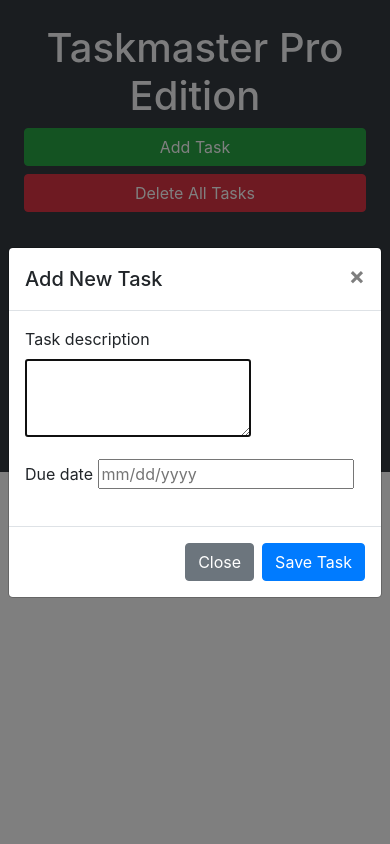
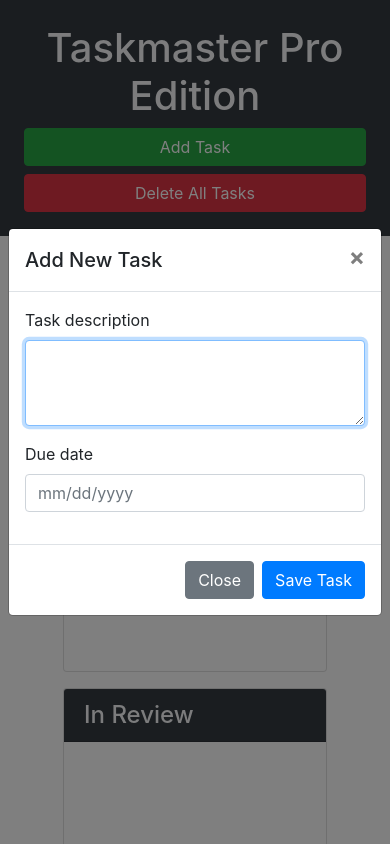
Before and after one commit to allanp94/taskmaster-pro, a plain HTML site: page index.html in a window 390 px wide. Both pictures are taken after a click on the button "Add Task". Shown: the top 844 px of the page. Drawn offline with nearby package versions, Linux system fonts and the light colour scheme.

Commit message:
added additional task progression and styled them using Bootstrap; also added a bin at the bottom of the page that does not have functionality at the moment

```diff
--- a/index.html
+++ b/index.html
@@ -1,44 +1,99 @@
 <!DOCTYPE html>
 <html lang="en">
-
   <head>
-  <meta charset="UTF-8">
-  <meta name="viewport" content="width=device-width, initial-scale=1.0">
-  <meta http-equiv="X-UA-Compatible" content="ie=edge">
-  <link rel="stylesheet" href="https://cdnjs.cloudflare.com/ajax/libs/twitter-bootstrap/4.3.1/css/bootstrap.min.css">
+    <meta charset="UTF-8" />
+    <meta name="viewport" content="width=device-width, initial-scale=1.0" />
+    <meta http-equiv="X-UA-Compatible" content="ie=edge" />
+    <link
+      rel="stylesheet"
+      href="https://cdnjs.cloudflare.com/ajax/libs/twitter-bootstrap/4.3.1/css/bootstrap.min.css"
+    />
     <link rel="stylesheet" href="./assets/css/style.css" />
     <title>Taskmaster Pro</title>
   </head>
 
   <body>
-
     <div class="row min-vh-100 no-gutters">
-    <header class="col-12 col-lg-3 bg-dark text-light d-flex flex-column p-4 p-lg-3">
+      <header
+        class="col-12 col-lg-3 bg-dark text-light sticky-top d-flex flex-column p-4 p-lg-3"
+      >
         <h1 class="text-center">Taskmaster Pro Edition</h1>
-      <button id="create-task" class="btn btn-block btn-success" data-toggle="modal" data-target="#task-form-modal">Add
-        Task</button>
-      <button id="remove-tasks" class="btn btn-block btn-danger">Delete All Tasks</button>
-      <p class="mt-auto">Lorem ipsum dolor sit amet consectetur adipisicing elit. Modi voluptas architecto ipsa
-        excepturi aut non
-        laudantium sequi fugit officiis optio deleniti asperiores rem eius laborum maxime blanditiis culpa, quis iste?
+        <button
+          id="create-task"
+          class="btn btn-block btn-success"
+          data-toggle="modal"
+          data-target="#task-form-modal"
+        >
+          Add Task
+        </button>
+        <button id="remove-tasks" class="btn btn-block btn-danger">
+          Delete All Tasks
+        </button>
+        <p class="mt-auto d-none d-lg-block">
+          Lorem ipsum dolor sit amet consectetur adipisicing elit. Modi voluptas
+          architecto ipsa excepturi aut non laudantium sequi fugit officiis
+          optio deleniti asperiores rem eius laborum maxime blanditiis culpa,
+          quis iste?
         </p>
       </header>
-    <main class="col-12 col-lg-9">
-      <div class="m-5">
-        <h2>To Do</h2>
-        <ul id="list-toDo" class="list-group"> </ul>
+      <main class="col-12 col-lg-9 d-flex flex-column">
+        <div class="m-5 row justify-content-around">
+          <!--to-do start-->
+          <div class="col-12 col-md-6 col-xl-3 mb-3">
+            <div class="card">
+              <h4 class="card-header bg-dark text-light">To Do</h4>
+              <ul id="list-toDo" class="list-group list-group-flush"></ul>
+            </div>
+          </div>
+          <!--in progress-->
+          <div class="col-12 col-md-6 col-xl-3 mb-3">
+            <div class="card">
+              <h4 class="card-header bg-dark text-light">In Progress</h4>
+              <ul id="list-inProgress" class="list-group list-group-flush"></ul>
+            </div>
+          </div>
+          <!--in review -->
+          <div class="col-12 col-md-6 col-xl-3 mb-3">
+            <div class="card">
+              <h4 class="card-header bg-dark text-light">In Review</h4>
+              <ul id="list-inReview" class="list-group list-group-flush"></ul>
+            </div>
+          </div>
+          <!--done-->
+          <div class="col-12 col-md-6 col-xl-3 mb-3">
+            <div class="card">
+              <h4 class="card-header bg-dark text-light">Done</h4>
+              <ul id="list-done" class="list-group list-group-flush"></ul>
+            </div>
+          </div>
+        </div>
+        <div id="trash" class="mt-auto">
+          <div class="w-100 bg-danger p-3 text-center text-light display-4">
+            Drop here to REMOVE
+          </div>
         </div>
       </main>
     </div>
 
     <!-- Modal -->
-  <div class="modal fade" id="task-form-modal" tabindex="-1" role="dialog" aria-labelledby="task-form-modal"
-    aria-hidden="true">
+    <div
+      class="modal fade"
+      id="task-form-modal"
+      tabindex="-1"
+      role="dialog"
+      aria-labelledby="task-form-modal"
+      aria-hidden="true"
+    >
       <div class="modal-dialog modal-dialog-centered" role="document">
         <div class="modal-content">
           <div class="modal-header">
             <h5 class="modal-title" id="task-form-modal">Add New Task</h5>
-          <button type="button" class="close" data-dismiss="modal" aria-label="Close">
+            <button
+              type="button"
+              class="close"
+              data-dismiss="modal"
+              aria-label="Close"
+            >
               <span aria-hidden="true">&times;</span>
             </button>
           </div>
@@ -46,16 +101,32 @@
             <form>
               <div class="form-group">
                 <label for="modalTaskDescription">Task description</label>
-              <textarea id="modalTaskDescription" rows="3"></textarea>
+                <textarea
+                  id="modalTaskDescription"
+                  rows="3"
+                  class="form-control"
+                ></textarea>
               </div>
               <div class="form-group">
                 <label for="modalDueDate">Due date</label>
-              <input type="text" id="modalDueDate" placeholder="mm/dd/yyyy" autocomplete="off" />
+                <input
+                  class="form-control"
+                  type="text"
+                  id="modalDueDate"
+                  placeholder="mm/dd/yyyy"
+                  autocomplete="off"
+                />
               </div>
             </form>
           </div>
           <div class="modal-footer">
-          <button type="button" class="btn btn-secondary" data-dismiss="modal">Close</button>
+            <button
+              type="button"
+              class="btn btn-secondary"
+              data-dismiss="modal"
+            >
+              Close
+            </button>
             <button type="button" class="btn btn-primary">Save Task</button>
           </div>
         </div>
@@ -67,5 +138,4 @@
     <script src="https://cdnjs.cloudflare.com/ajax/libs/twitter-bootstrap/4.3.1/js/bootstrap.min.js"></script>
     <script src="./assets/js/script.js"></script>
   </body>
-
 </html>
```
Lines whose indentation alone changed are shown as unchanged.
